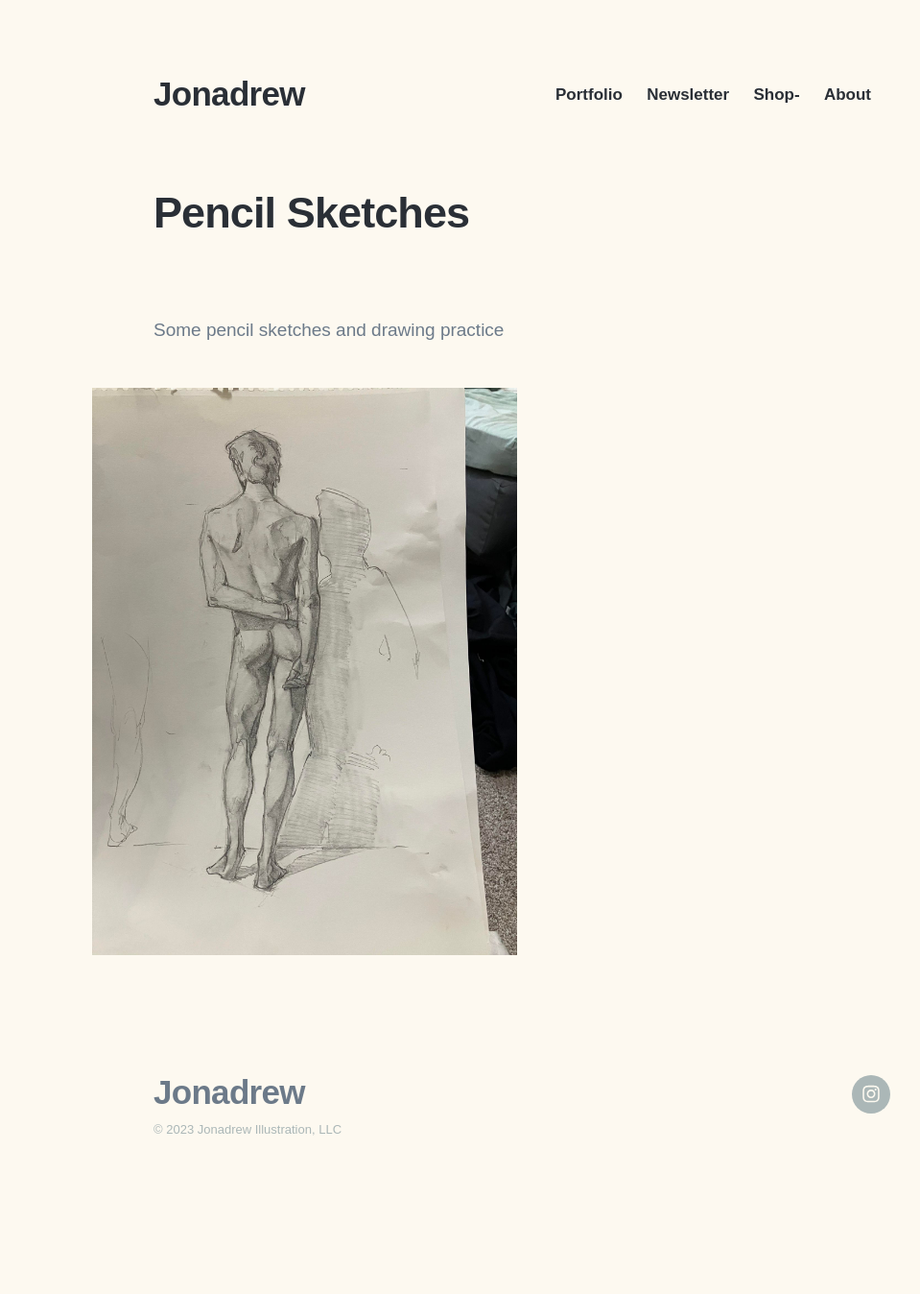
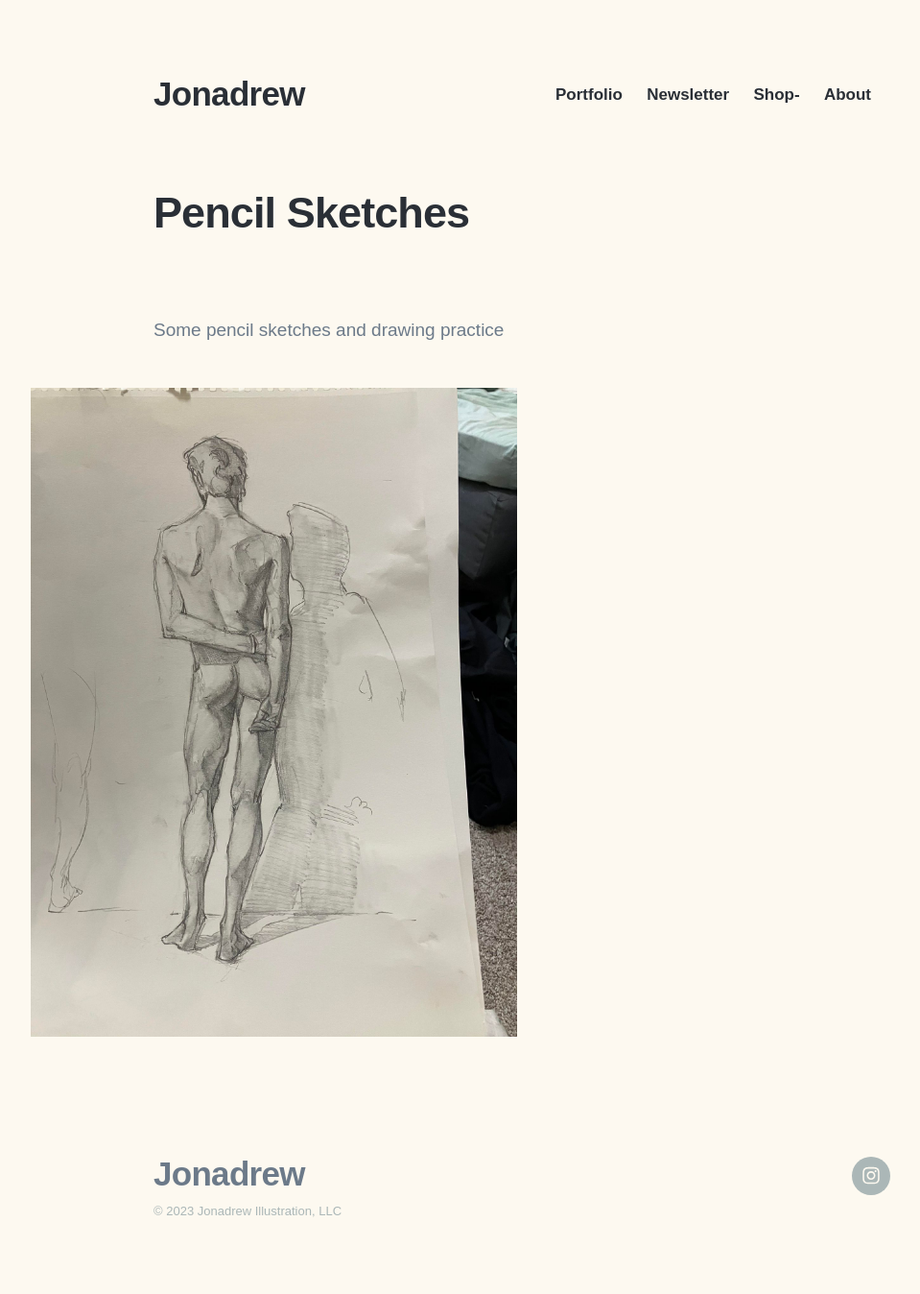
Before and after one commit to andrwyoung/jonadrew-v4, a Jekyll site: the page built from _photo_posts/pencil sketches.md, in a window 1280 px wide. Shown: the whole page at 96% size, without its empty margins (96-1055 px from the left). Built offline with Jekyll 4.4.1, drawn with Linux system fonts in a browser that asks for light colours; nearby versions of some CDN libraries; some web fonts are replaced; before the commit the page ends 1263 px from its top, so only the background shows below that.

Commit message:
max width

```diff
--- a/_sass/_includes/_blog.scss
+++ b/_sass/_includes/_blog.scss
@@ -11,7 +11,7 @@
 }
 
 .blog-wrap {
-	max-width: 70%;
+	max-width: 1500px;
 
 }
 
--- a/_sass/_includes/_content.scss
+++ b/_sass/_includes/_content.scss
@@ -292,10 +292,10 @@
 	}
 
 	.gallery {
-		max-width: 70%;
+		max-width: 80%;
 	}
 	.imag {
-		max-width: 50%;
+		max-width: 70%;
 	}
 }
 
```
